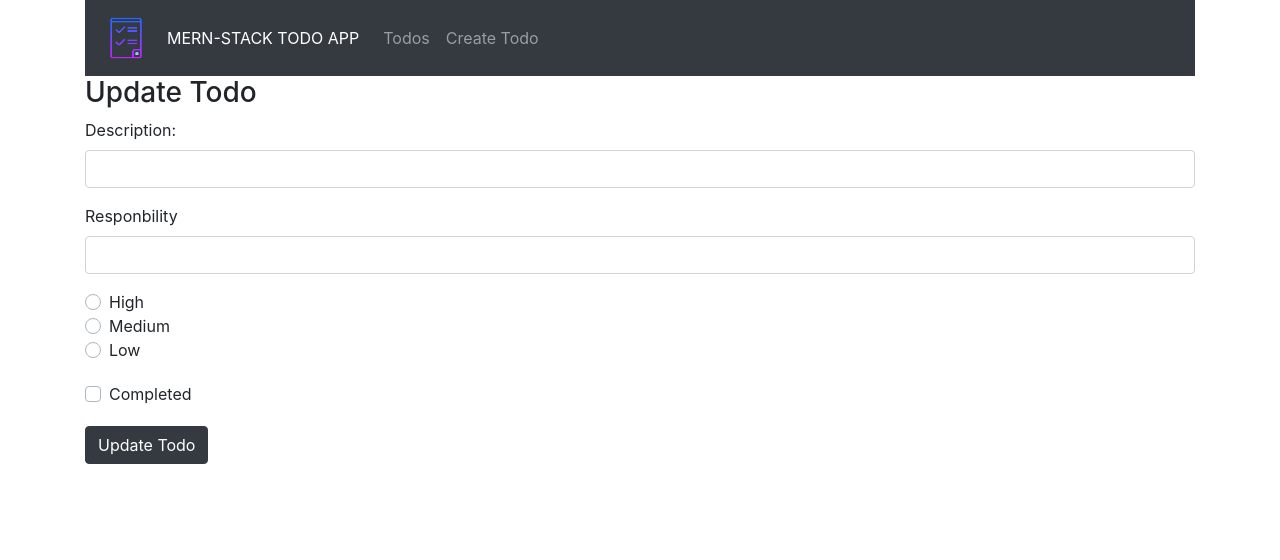
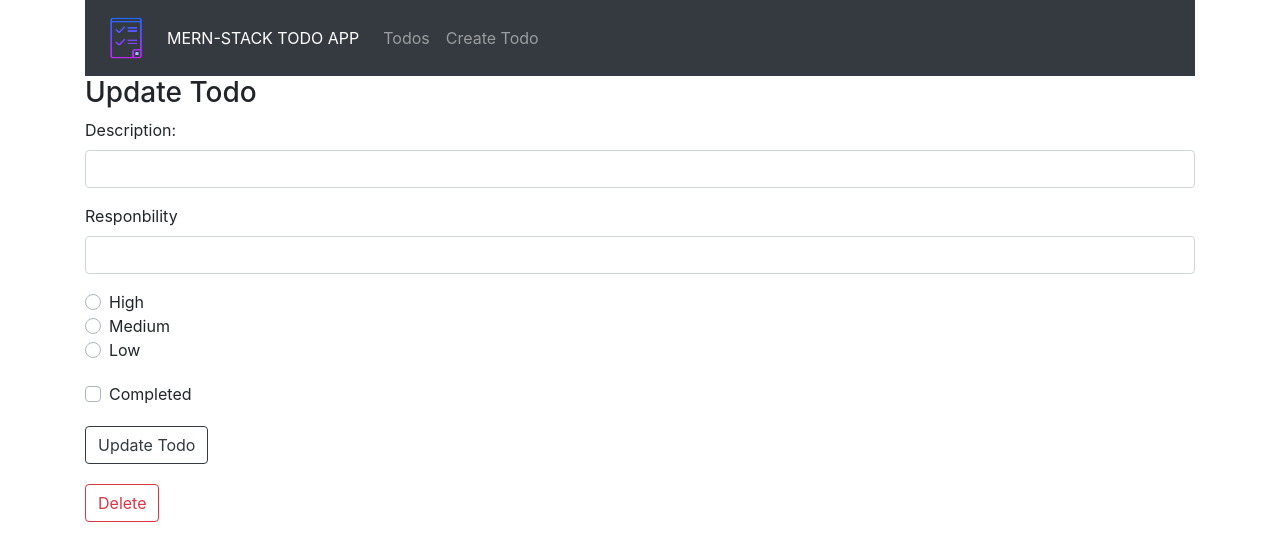
Before and after one commit to Hiteshsaai/Todo_MERN_App_Frontend, a React (Create React App) app: page /edit/1 in a window 1280 px wide. Shown: the top 560 px of the page. Built offline with nearby package versions, Linux system fonts and the light colour scheme; no server answers.

Commit message:
Added delete feature and changed button styles

```diff
--- a/src/components/edit-todo.js
+++ b/src/components/edit-todo.js
@@ -20,6 +20,7 @@ class EditTodo extends Component {
         this.onChangeTodoPriority = this.onChangeTodoPriority.bind(this);
         this.onChangeCompleted = this.onChangeCompleted.bind(this);
         this.onSubmit = this.onSubmit.bind(this);
+        this.onChangeDelete = this.onChangeDelete.bind(this);
 
     }
 
@@ -100,6 +101,14 @@ class EditTodo extends Component {
         this.props.history.push('/')
     }
 
+    onChangeDelete(e){
+        axios.delete("http://localhost:4000/todos/delete/"+this.props.match.params.id)
+            .then(res=> console.log(res))
+            .catch(err => console.log(err))
+        this.props.history.push('/')
+
+    };
+
 
     render(){
         return(
@@ -172,8 +181,11 @@ class EditTodo extends Component {
                         <input
                             type = "submit"
                             value = "Update Todo"
-                            className = "btn btn-dark"
+                            className = "btn btn-outline-dark"
                             />
+                    </div>
+                    <div className = 'form-group' style = {{marginTop: "20px"}}>
+                        <button type="button" className="btn btn-outline-danger" onClick ={this.onChangeDelete}>Delete</button>
                     </div>
                 </form>
             </div>
```
